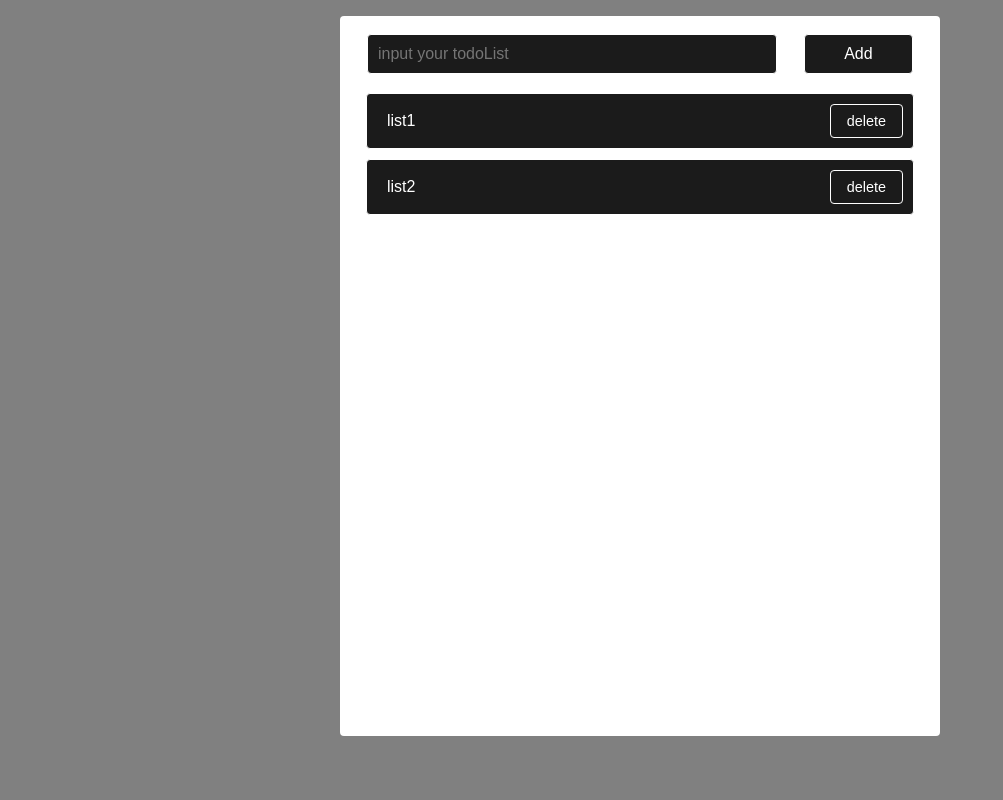
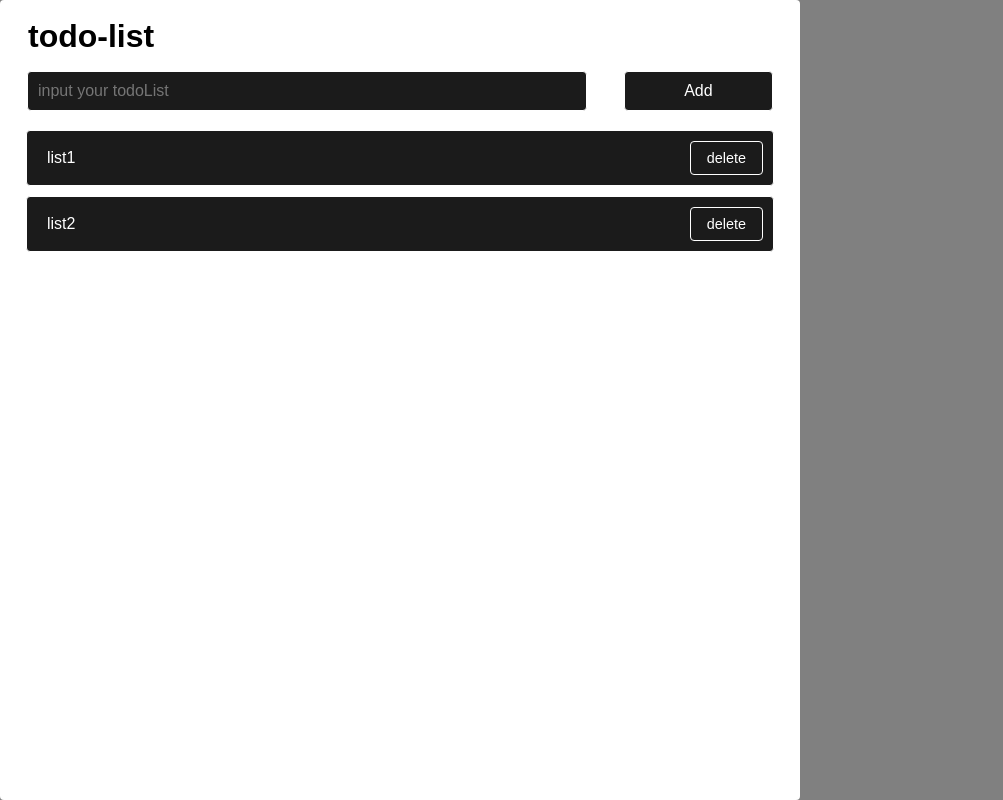
Before and after one commit to hm00081/onboardingChallenge, a React (Vite) app: page / in a window 1280 px wide. Shown: the whole page, without its empty margins (0-1003 px from the left). Built offline with nearby package versions, Linux system fonts and the light colour scheme.

Commit message:
refactoring

```diff
--- a/src/App.module.css
+++ b/src/App.module.css
@@ -4,14 +4,15 @@
     flex-direction: column;
     row-gap: 16px;
     max-width: 800px;
-    height: 90vh;
-    margin: 2vh max(2vh, 50% - (600px / 2));
+    height: 100vh;
     padding: 18px;
     background-color: rgb(55, 55, 55);
     bodrer: 1px solid #fff;
     border-radius: 4px;
 }
-
+.title {
+    margin-left: 10px;
+}
 @media (prefers-color-scheme: light) {
     .app {
         background-color: #ffffff;
--- a/src/App.tsx
+++ b/src/App.tsx
@@ -5,6 +5,7 @@ import List from './components/List/List';
 function App() {
     return (
         <div className={style.app}>
+            <h1 className={style.title}>todo-list</h1>
             <FormList />
             <List />
         </div>
```
